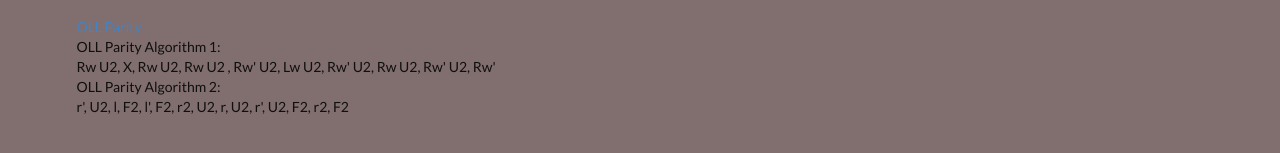
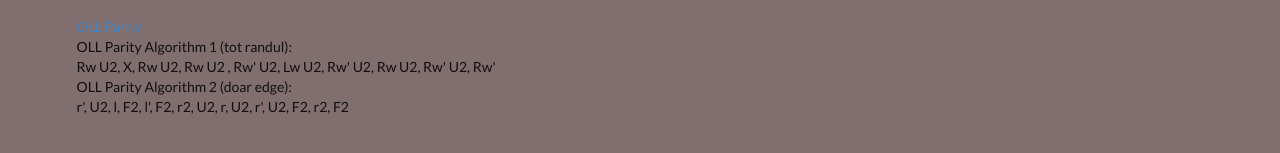
Before and after one commit to Sergiu001/Sergiu001.github.io, a plain HTML site: page index.html in a window 1280 px wide. Shown: the part 509-662 px from the top of the page. Drawn offline with nearby package versions, Linux system fonts and the light colour scheme.

Commit message:
info oll

```diff
--- a/index.html
+++ b/index.html
@@ -96,7 +96,7 @@
     <div class="ui container">PLL Parity case 2: This swaps the 2 edges adjacent each other: <br> (R' U R U' ) r2, U2, r2, Uw2, r2, u2, (U R' U' R ) </div>
     <br>
     <div class="ui container"><a href="https://www.speedcube.com.au/blogs/speedcubing-solutions/4x4-oll-parity-algorithms">OLL Parity</a></div>
-    <div class="ui container">OLL Parity Algorithm 1: <br> Rw U2, X, Rw U2, Rw U2 , Rw' U2, Lw U2, Rw' U2, Rw U2, Rw' U2, Rw'</div>
-    <div class="ui container">OLL Parity Algorithm 2: <br> r', U2, l, F2, l', F2, r2, U2, r, U2, r', U2, F2, r2, F2 </div>
+    <div class="ui container">OLL Parity Algorithm 1 (tot randul): <br> Rw U2, X, Rw U2, Rw U2 , Rw' U2, Lw U2, Rw' U2, Rw U2, Rw' U2, Rw'</div>
+    <div class="ui container">OLL Parity Algorithm 2 (doar edge):  <br> r', U2, l, F2, l', F2, r2, U2, r, U2, r', U2, F2, r2, F2 </div>
 </body>
 </html>
```
